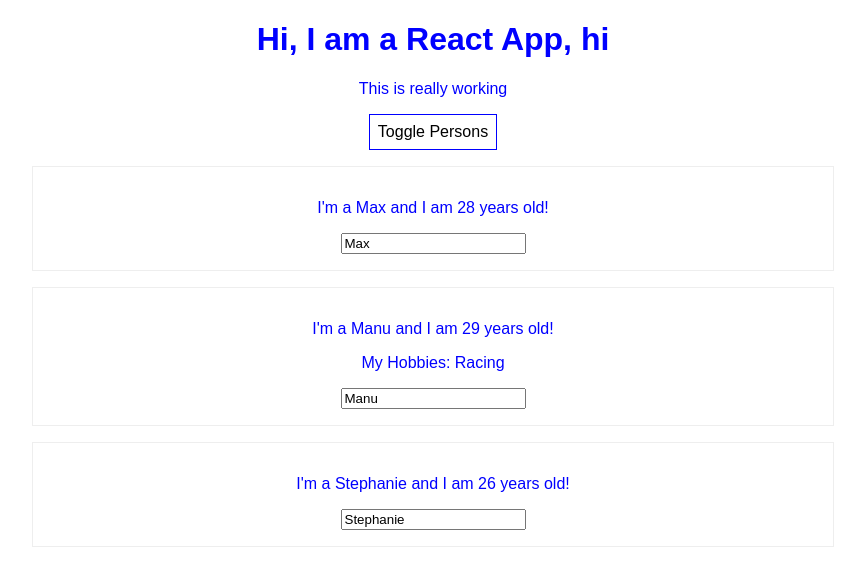
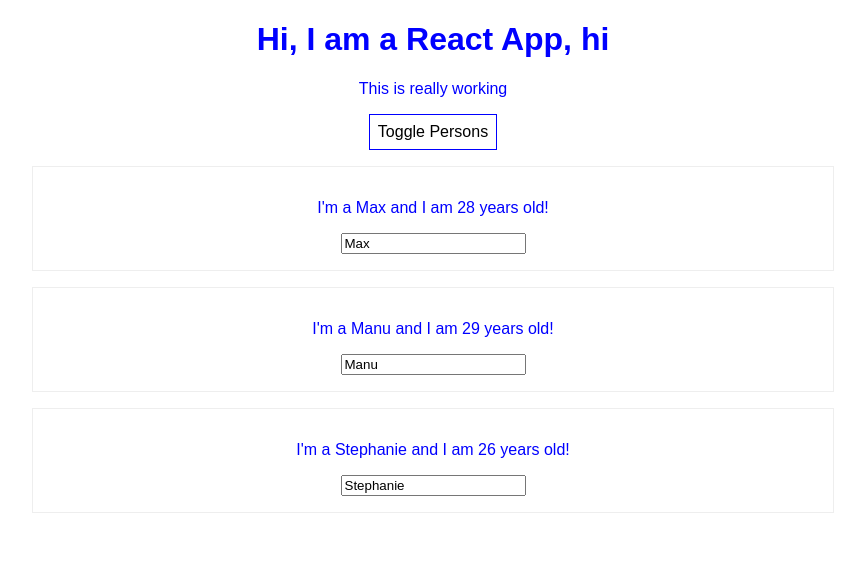
Before and after one commit to karolokienica/react-complete-guide, a React (Create React App) app: page / in a window 1280 px wide. Both pictures are taken after a click on the button "Toggle Persons". Shown: the top 586 px of the page, without its empty margins (207-1072 px from the left). Built offline with nearby package versions, Linux system fonts and the light colour scheme.

Commit message:
returning list with map function

```diff
--- a/src/App.js
+++ b/src/App.js
@@ -55,22 +55,9 @@
     if(this.state.showPersons){
       persons = (
         <div>
-        <Person
-          name={this.state.persons[0].name}
-          age={this.state.persons[0].age}
-        />
-        <Person
-          name={this.state.persons[1].name}
-          age={this.state.persons[1].age}
-          click={this.switchNameHandler.bind(this, 'Max!')}
-          changed={this.nameChangedHandler}
-        >
-          My Hobbies: Racing
-        </Person>
-        <Person
-          name={this.state.persons[2].name}
-          age={this.state.persons[2].age}
-        />
+        {this.state.persons.map(person => {
+          return <Person name={person.name} age={person.age}/>
+        })}
         </div>
       );
     }
```
